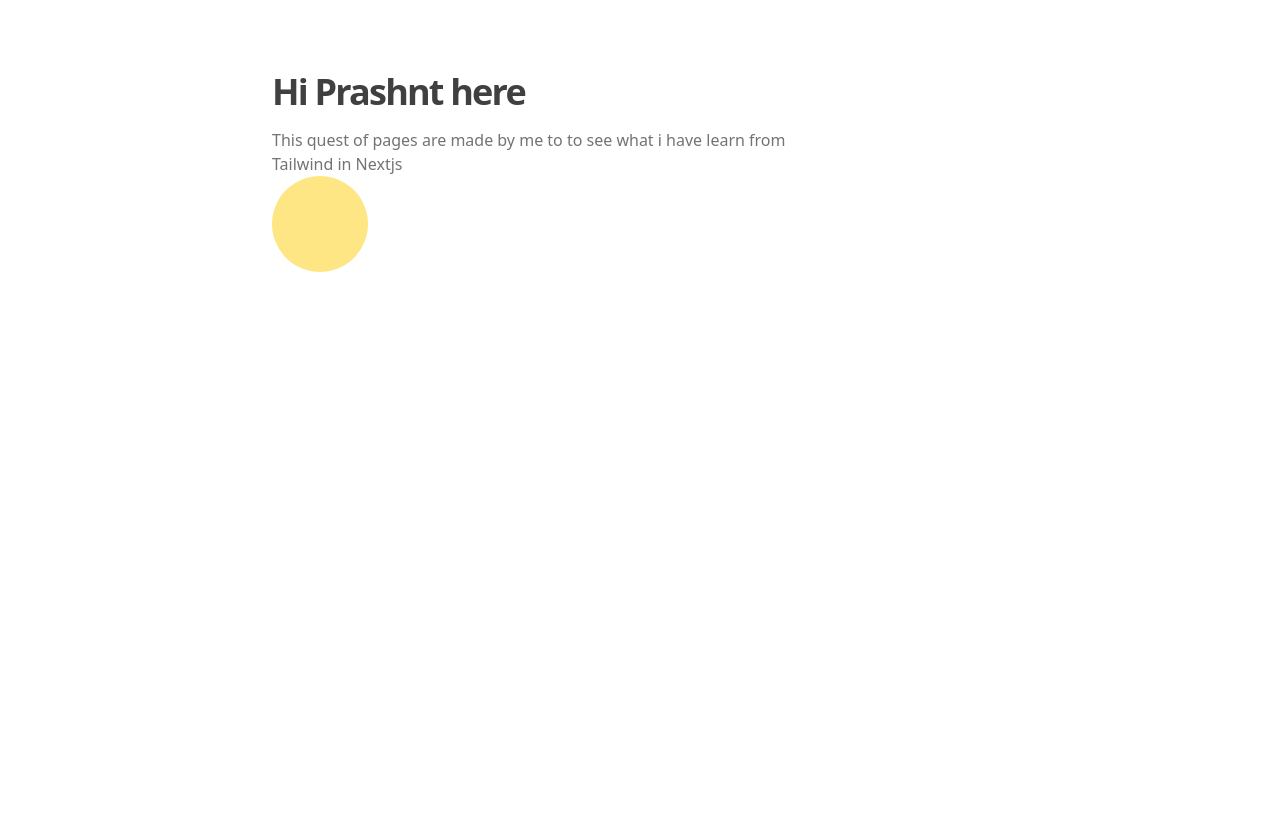
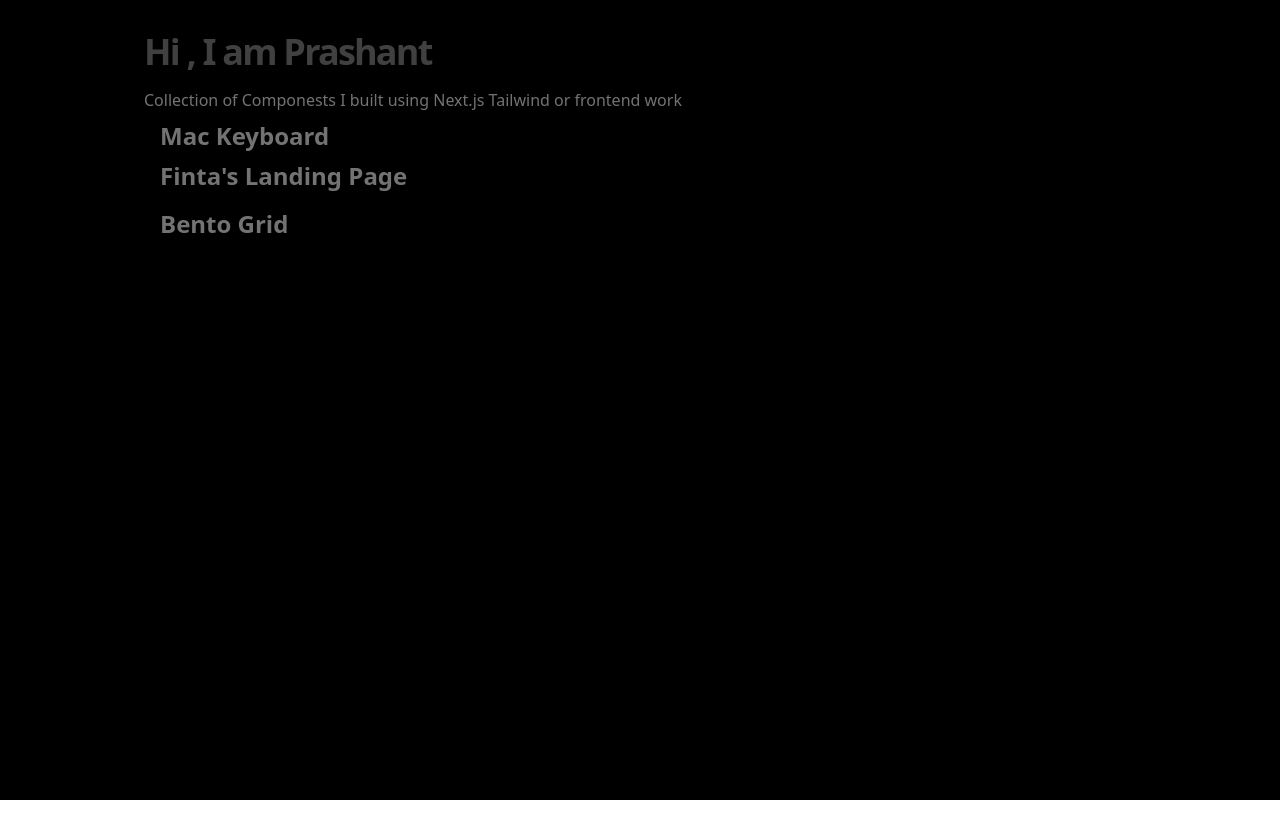
Before and after one commit to prashxant/Shik-SHak, a Next.js app: page / in a window 1280 px wide. After the commit the page ends 800 px from the top, so only its background shows below. Built offline with nearby package versions, Linux system fonts and the light colour scheme.

Commit message:
creating an landing page for curation n

```diff
--- /dev/null
+++ b/app/component/header.tsx
@@ -0,0 +1,19 @@
+
+export type HeaderProps = {
+  heading: string
+  discription : string
+  className?: string
+}
+
+export const Header = ({ heading, discription, className }: HeaderProps) => (
+  <div>
+    <h1
+      className={`text-4xl font-bold tracking-tighter text-neutral-700 ${className}`}
+    >
+      {heading}
+    </h1>
+    <p className="mt-4 max-w-xl text-base  text-neutral-500">
+      {discription}
+    </p>
+  </div>
+);
--- a/app/masonary/page.tsx
+++ b/app/masonary/page.tsx
@@ -2,13 +2,20 @@ import { columns } from "@/lib/img";
 import { cn } from "@/lib/utils";
 import Image from "next/image";
 import Link from "next/link";
+import { Header } from "../component/header";
 
 export default function Home() {
 
   return (
-    <div className=" bg-[url('/bggrain.png')] bg-cover">
-      <div className="mx-auto w-full max-w-4xl px-4 pt-20 pb-10 md:px-8">
-        <Header />
+    <div className="bg-[url('/bggrain.png')] bg-cover">
+      <div className="mx-auto w-full max-w-4xl  px-4 pt-20 pb-10 md:px-8">
+        <Header
+          heading="Bento grids are cool, you should try it sometimes."
+          discription="
+              Discover innovative solutions that transform the way you work and create.
+              Our cutting-edge tools are designed to empower your creativity and boost
+              your productivity like never before."
+        />
         <div className="my-10 grid grid-cols-1 gap-2 rounded-3xl mask-b-from-80% p-1 md:grid-cols-2 lg:grid-cols-4">
           {columns.map((cards, colIndex) => (
             <Column key={colIndex}>
@@ -61,16 +68,3 @@ const Card = ({
 const Column = ({ children }: { children: React.ReactNode }) => (
   <div className="flex flex-col gap-2">{children}</div>
 );
-
-const Header = () => (
-  <>
-    <h1 className="text-4xl font-bold tracking-tighter text-neutral-700">
-      Bento grids are cool, you should try it sometimes.
-    </h1>
-    <p className="text-base text-neutral-500 max-w-xl mt-4">
-      Discover innovative solutions that transform the way you work and create.
-      Our cutting-edge tools are designed to empower your creativity and boost
-      your productivity like never before.
-    </p>
-  </>
-);
--- a/app/page.tsx
+++ b/app/page.tsx
@@ -1,32 +1,43 @@
 
+import Link from "next/link";
 import { Container } from "./component/container";
+import { Header } from "./component/header";
 
 export default function Home() {
 
+
+
   return (
-    <div className="h-screen w-full">
-      <Container className="max-w-3xl text-black mt-10">
-        <h1 className="text-4xl font-bold tracking-tighter text-neutral-700">
-         Hi Prashnt here
-        </h1>
-        <p className="mt-4 max-w-xl text-base text-neutral-500">
-          This quest of pages are made by me to to see what i have learn from Tailwind in Nextjs
-        </p>
-        <Circle/>
+    <div className="h-screen w-full bg-black">
+      <Container>
+        <Header
+          heading="Hi , I am Prashant"
+          discription="Collection of Componests I built using Next.js Tailwind or frontend work"
+        />
+        <div className="flex flex-col justify-center pt-2 text-neutral-500">
+          <span>
+            <Link
+              className="rounded-md px-4 py-2 text-2xl font-semibold shadow-slate-400 transition duration-300 hover:shadow-xl/30 hover:text-neutral-200"
+              href="./kybr"
+            >
+              Mac Keyboard
+            </Link>
+          </span>
+
+          <Link
+            className="rounded-md px-4 py-2 text-2xl font-semibold shadow-slate-400 hover:shadow-xl/30"
+            href="./finta"
+          >
+            Finta&apos;s Landing Page
+          </Link>
+          <Link
+            className="rounded-md px-4 py-2 text-2xl font-semibold shadow-slate-400 hover:shadow-xl/30"
+            href="./masonary"
+          >
+            Bento Grid
+          </Link>
+        </div>
       </Container>
     </div>
   );
 }
-
-
-
-
-const Circle = () => {
-
-//diff color in arr.map for each component and everthing
-
-  return (<div className="bg-amber-200 size-24 rounded-full">
-
-  </div>
-  )
-}
```
Also changed, not shown: public/images/grain .svg (added).
